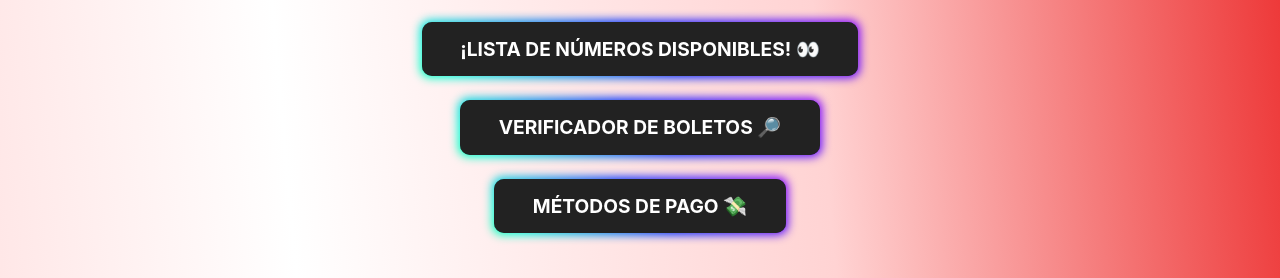
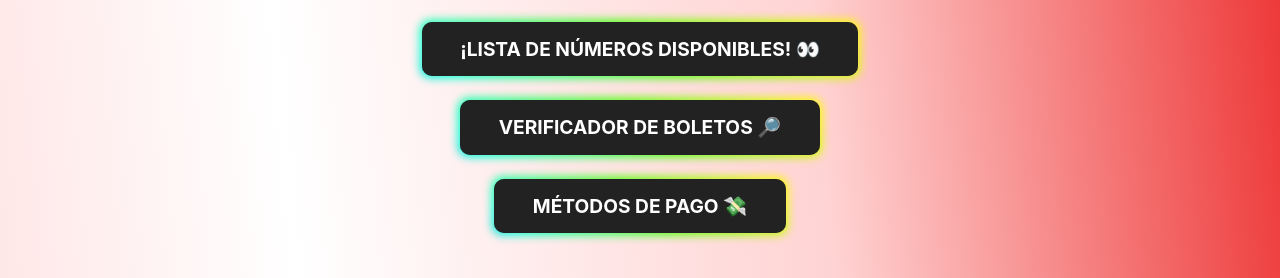
Before and after one commit to RexMaxi/rex-max, a plain HTML site: page index.html in a window 1280 px wide. Shown: the part 210-488 px from the top of the page. Drawn offline with nearby package versions, Linux system fonts and the light colour scheme.

Commit message:
Confirmar

```diff
--- a/index.html
+++ b/index.html
@@ -60,13 +60,6 @@
 
 
 
-
-
-
-
-
-
-
 		.button-85 {
 		  padding: 0.6em 2em;
 		  border: none;
@@ -89,13 +82,13 @@
 		  background: linear-gradient(
 			45deg,
 			#ff0000,
-			#ff7300,
+			#ff00c8,
+			#7a00ff,
+			#002bff,
+			#00ffd5,
+			#48ff00,
 			#fffb00,
-			#48ff00,
-			#00ffd5,
-			#002bff,
-			#7a00ff,
-			#ff00c8,
+			#ff9100,
 			#ff0000
 		  );
 		  position: absolute;
```
